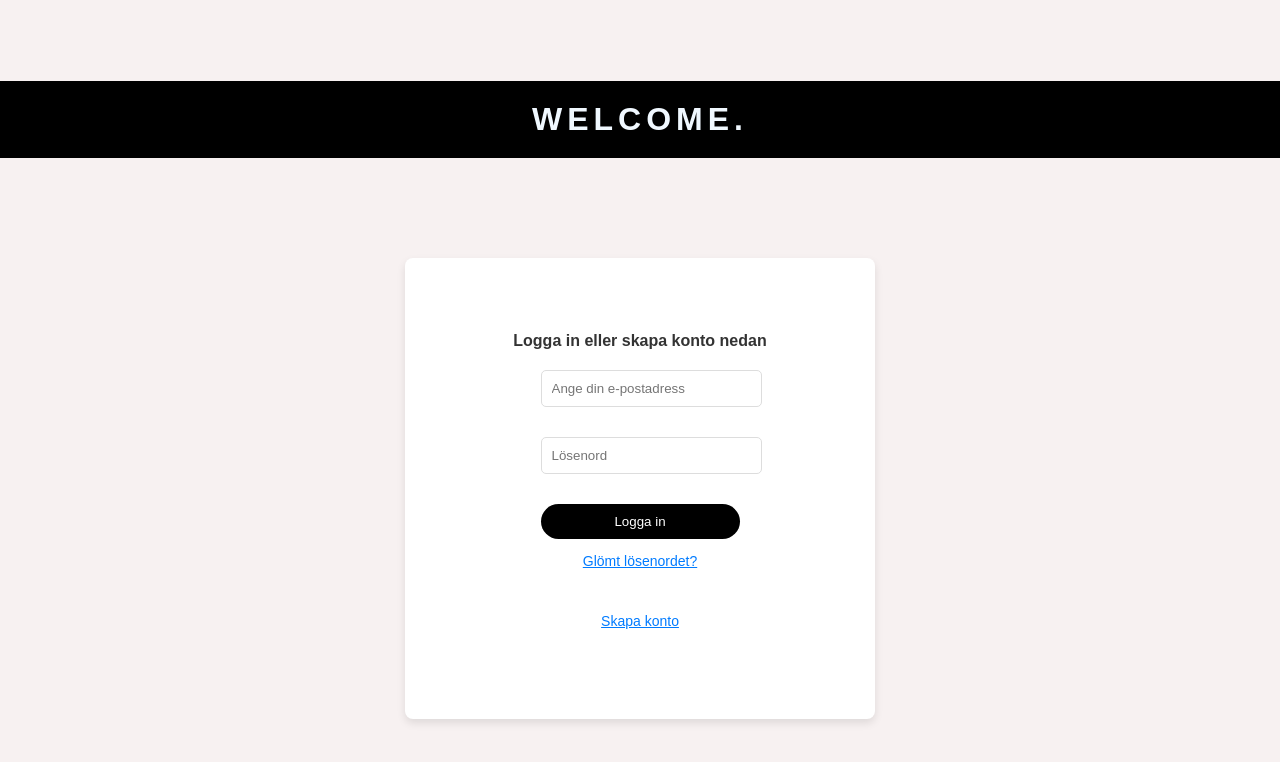
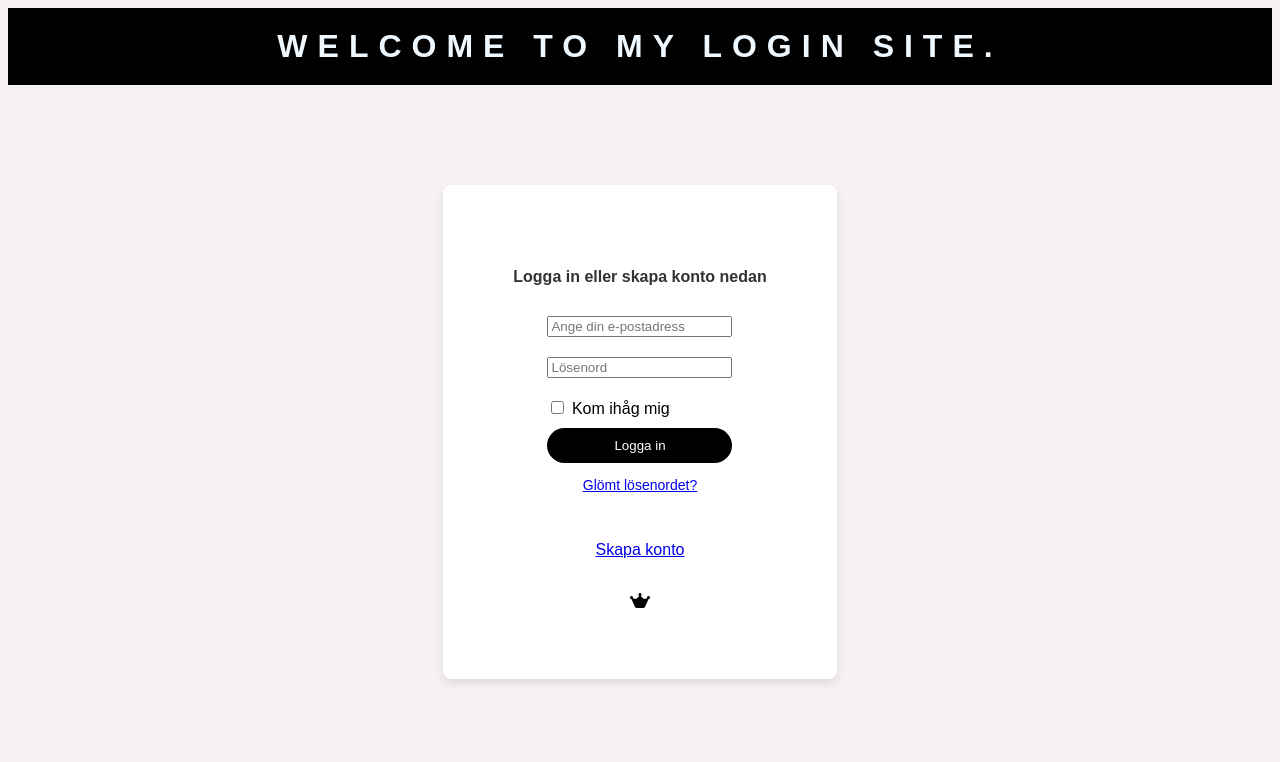
Before and after one commit to nataliajcode/Inl-mningsuppgift1, a plain HTML site: page index.html in a window 1280 px wide. Drawn offline with Linux system fonts and the light colour scheme.

Commit message:
Ändrat i mellanrum mellan de olika sektionerna samt lagt till en ikon.

```diff
--- a/css/style.css
+++ b/css/style.css
@@ -5,30 +5,32 @@ body {
   flex-direction: column;
   justify-content: center;
   align-items: center;
-  height: 100vh;
-  margin: 0;
 }
 
 header {
 background-color: rgb(0, 0, 0);
 color: aliceblue;
+text-align: center;
 width: 100%;
-text-align: center;
+display: flex;
+justify-content:center;
+align-items: center;
 padding: 20px 0;
 margin-bottom: 100px;
+margin-top: 0;
 }
 
 header h1 {
-  margin: 0;
-  letter-spacing: 5px;
+  margin: 0px;
+  letter-spacing: 10px;
 }
 
 .login-container {
   background-color: rgb(255, 255, 255);
-  padding: 60px;
+  padding: 70px;
   border-radius: 8px;
   box-shadow: 0 4px 8px rgba(0, 0, 0, 0.1);
-  width: 350px;
+  width: 380;
   display: flex;
   flex-direction: column;
   align-items: center;
@@ -38,40 +40,36 @@ h2 {
   text-align: center;
   font-size: 16px;
   color: #333;
-  margin-bottom: 20px;
+  margin-bottom: 30px;
 }
 
 .input-group {
-  margin-bottom: 30px;
+  margin-bottom: 20px;
   width: 100%;
 }
 
-.input-field {
-  width: 100%;
-  padding: 10px;
-  border: 1px solid #ddd;
-  border-radius: 5px;
-}
-
 .login-btn {
+  margin-top: 10px;
   width: 100%;
   padding: 10px;
   background-color: #000000;
   color: rgb(255, 255, 255);
   border: none;
   border-radius: 25px;
-  cursor: pointer;
 }
 
 .login-btn:hover {
   background-color: #81a383;
 }
 
-.text-center {
-  text-align: center;
-  font-size: 14px;
+.forgot-password {
+ font-size: 14px;
 }
 
-.text-center a {
+.create-account {
   color: #007BFF;
 }
+
+@media {
+  fa-solid fa-web-awesome
+}
--- a/index.html
+++ b/index.html
@@ -5,11 +5,14 @@
     <meta name="viewport" content="width=device-width, initial-scale=1.0" />
     <title>Inloggning</title>
     <link rel="stylesheet" href="/css/style.css" />
+    <link rel="stylesheet" href="https://cdnjs.cloudflare.com/ajax/libs/font-awesome/6.7.2/css/all.min.css"
+    integrity="sha512-Evv84Mr4kqVGRNSgIGL/F/aIDqQb7xQ2vcrdIwxfjThSH8CSR7PBEakCr51Ck+w+/U6swU2Im1vVX0SVk9ABhg=="
+    crossorigin="anonymous" referrerpolicy="no-referrer" />
   </head>
   <body>
 
     <header>
-      <h1>WELCOME.</h1>
+      <h1>WELCOME TO MY LOGIN SITE.</h1>
     </header>
 
     <div class="login-container">
@@ -19,7 +22,6 @@
         <div class="input-group">
           <input
             type="text"
-            class="input-field"
             placeholder="Ange din e-postadress"
             required
           />
@@ -28,22 +30,26 @@
         <div class="input-group">
           <input
             type="password"
-            class="input-field"
             placeholder="Lösenord"
             required
           />
         </div>
 
+         <input type="checkbox">
+<label for="checkbox">Kom ihåg mig</label><br>
+
         <button type="submit" class="login-btn">Logga in</button>
       </form>
 
-      <div class="text-center">
+      <div class="forgot-password">
         <p><a href="#">Glömt lösenordet?</a></p>
       </div>
 
-        <div class="text-center"><br>
+        <div class="create-account"><br>
           <p><a href="#">Skapa konto</a></p></br>
         </div>
 
+        <i class="fa-solid fa-web-awesome"></i>
+
   </body>
 </html>
```
